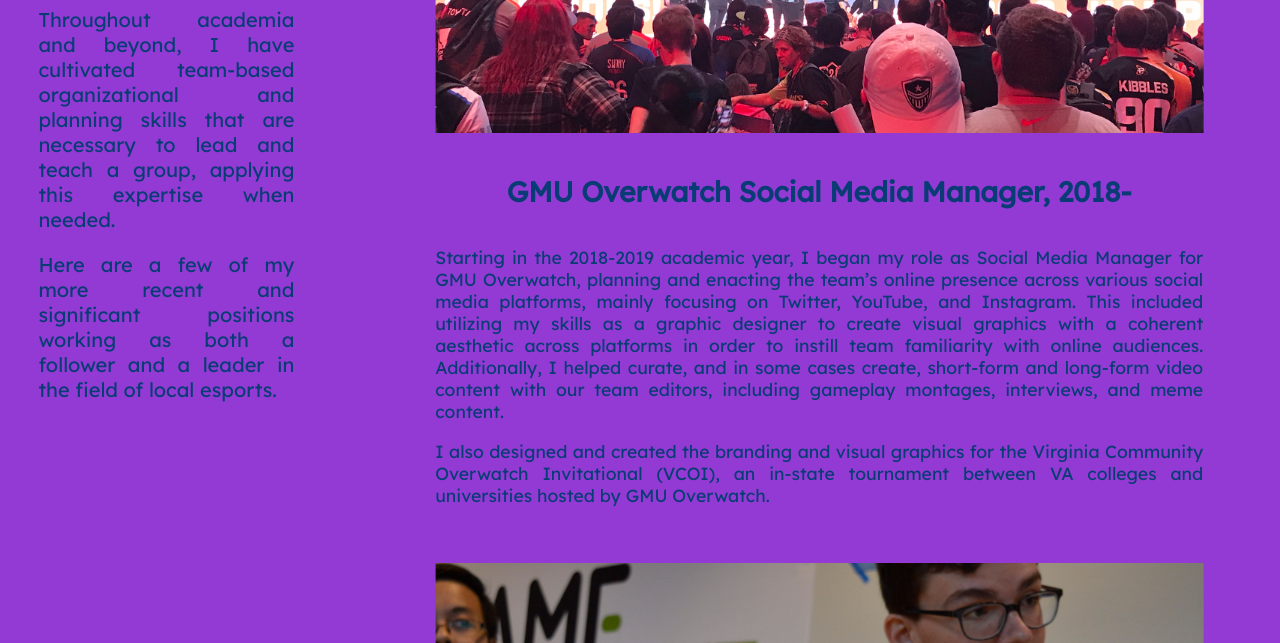
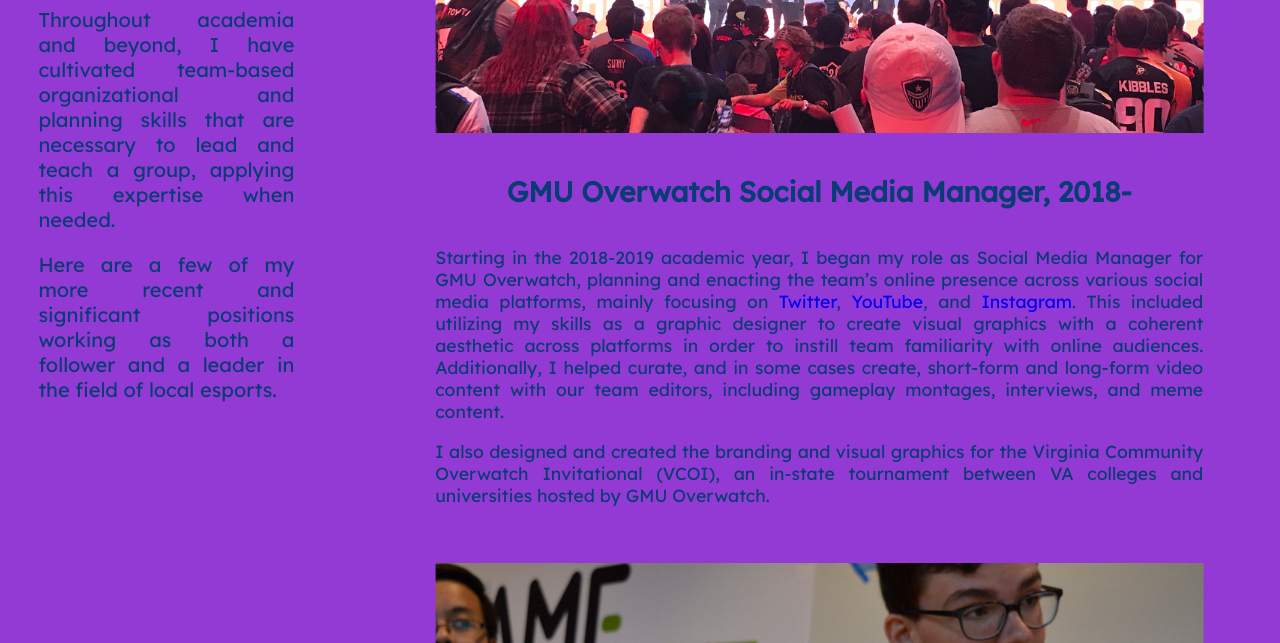
Before and after one commit to oldmanspidey/website, a plain HTML site: page portfolio_site/html/project3_organizer.html in a window 1280 px wide. Shown: the part 157-800 px from the top of the page. Drawn offline with Linux system fonts and the light colour scheme.

Commit message:
added social links and fixed issue highlight text on organizer page!!!

```diff
--- a/portfolio_site/css/project3_organizer.css
+++ b/portfolio_site/css/project3_organizer.css
@@ -7,7 +7,7 @@
   font-size: 16px;
   background: #933AD4;
   background-size: cover;
-  height: 100vh;
+  /*height: 100vh;*/
   max-width: 100vw;
   margin: 0;
 }
@@ -19,7 +19,7 @@
 
 /* Container of all text on the page */
 #textcont {
-  height: 100vh;
+  /*height: 100vh;*/
   max-width: 100vw;
   text-align: right;
 }
--- a/portfolio_site/html/project3_organizer.html
+++ b/portfolio_site/html/project3_organizer.html
@@ -34,7 +34,7 @@
 
 <p><h4>GMU Overwatch Social Media Manager, 2018-</h4></p>
 
-<p>Starting in the 2018-2019 academic year, I began my role as Social Media Manager for GMU Overwatch, planning and enacting the team’s online presence across various social media platforms, mainly focusing on Twitter, YouTube, and Instagram. This included utilizing my skills as a graphic designer to create visual graphics with a coherent aesthetic across platforms in order to instill team familiarity with online audiences. Additionally, I helped curate, and in some cases create, short-form and long-form video content with our team editors, including gameplay montages, interviews, and meme content.</p>
+<p>Starting in the 2018-2019 academic year, I began my role as Social Media Manager for GMU Overwatch, planning and enacting the team’s online presence across various social media platforms, mainly focusing on <a href="https://twitter.com/GMUOverwatch">Twitter</a>, <a href="https://www.youtube.com/channel/UCX4rGir3J9aKFI6zUuTBAwQ">YouTube</a>, and <a href="https://www.instagram.com/gmuoverwatch/">Instagram</a>. This included utilizing my skills as a graphic designer to create visual graphics with a coherent aesthetic across platforms in order to instill team familiarity with online audiences. Additionally, I helped curate, and in some cases create, short-form and long-form video content with our team editors, including gameplay montages, interviews, and meme content.</p>
 
 <p>I also designed and created the branding and visual graphics for the Virginia Community Overwatch Invitational (VCOI), an in-state tournament between VA colleges and universities hosted by GMU Overwatch.</p>
 
```
Also changed, not shown: portfolio_site/html/project3_resume.html (+6 -0 lines).
